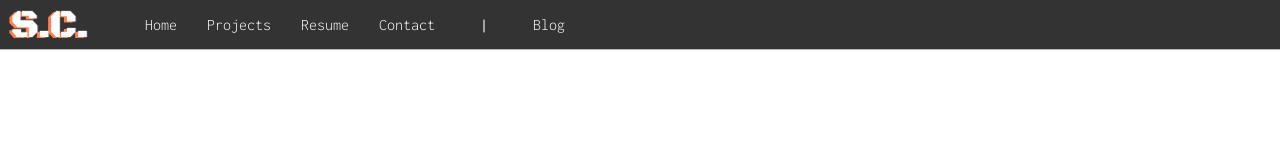
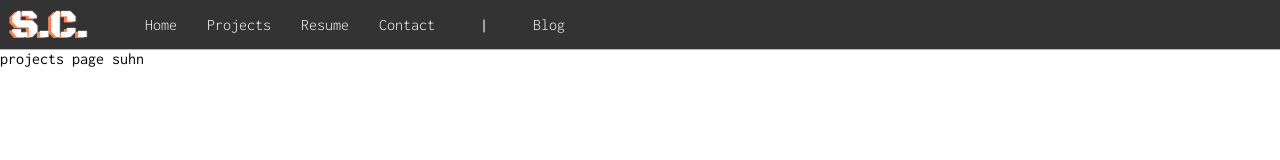
Before and after one commit to SlySkillet/scdotcom-mernV2, a React (Create React App) app in the folder frontend/: page /projects in a window 1280 px wide. Shown: the top 160 px of the page. Built offline with nearby package versions, Linux system fonts and the light colour scheme.

Commit message:
create projects page and route

```diff
--- a/frontend/src/App.js
+++ b/frontend/src/App.js
@@ -1,6 +1,7 @@
 import { BrowserRouter, Routes, Route } from "react-router-dom";
 import NavBar from "./components/navbar/NavBar";
 import Blog from "./components/blog/Blog";
+import Projects from "./components/projects/Projects";
 function App() {
   return (
     <div className="grid">
@@ -8,6 +9,7 @@ function App() {
         <NavBar />
         <Routes>
           <Route path="/blog" element={<Blog />} />
+          <Route path="/projects" element={<Projects />} />
         </Routes>
       </BrowserRouter>
     </div>
--- /dev/null
+++ b/frontend/src/components/projects/projects.jsx
@@ -0,0 +1,5 @@
+const Projects = function () {
+  return <p>projects page suhn</p>;
+};
+
+export default Projects;
```
